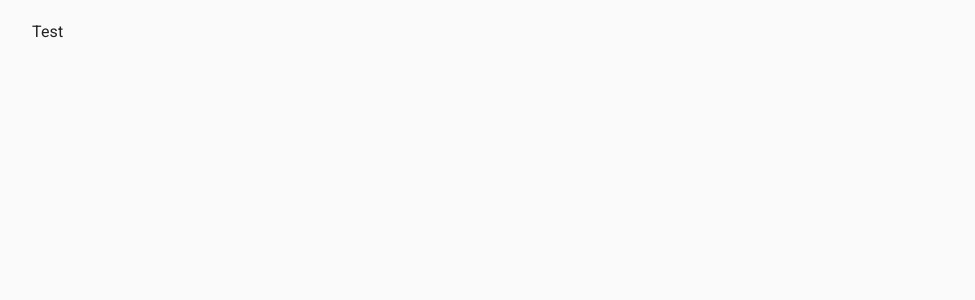
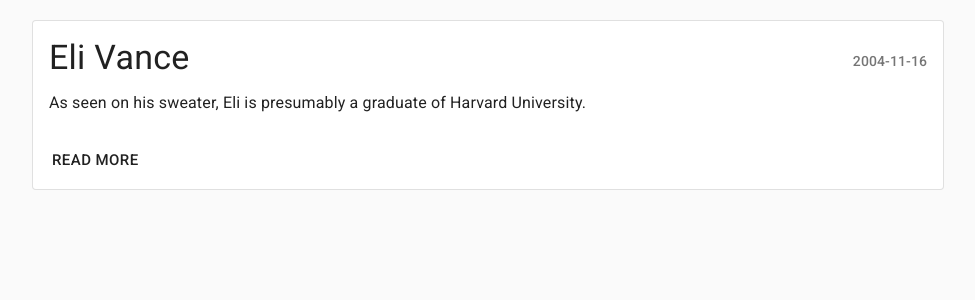
Before and after one commit to emirsavran/exercise-blog-frontend, a React (Create React App) app: page / in a window 1280 px wide. Shown: the top 300 px of the page, without its empty margins (152-1127 px from the left). Built offline with nearby package versions, Linux system fonts and the light colour scheme.

Commit message:
create BlogListItem component

```diff
--- a/src/App.js
+++ b/src/App.js
@@ -1,5 +1,6 @@
 import React from 'react';
-import { CssBaseline, Container, Typography } from '@material-ui/core';
+import { CssBaseline, Container } from '@material-ui/core';
+import BlogListItem from './components/BlogListItem';
 import './App.css';
 
 function App() {
@@ -7,7 +8,12 @@ function App() {
     <>
       <CssBaseline />
       <Container maxWidth="md" className="App">
-        <Typography>Test</Typography>
+        <BlogListItem
+          id="ed42308e-594c-4e18-b77c-f777f2688b32"
+          date="2004-11-16"
+          title="Eli Vance"
+          excerpt="As seen on his sweater, Eli is presumably a graduate of Harvard University."
+        />
       </Container>
     </>
   );
--- /dev/null
+++ b/src/components/BlogListItem.js
@@ -0,0 +1,40 @@
+import React, { memo } from 'react';
+import {
+  Button, Box, Card, CardActions, CardContent, Typography,
+} from '@material-ui/core';
+import PropTypes from 'prop-types';
+
+// use id for router
+function BlogListItem({
+  id, title, date, excerpt,
+}) {
+  return (
+    <Card variant="outlined">
+      <CardContent>
+        <Box display="flex" justifyContent="space-between" alignItems="center">
+          <Typography color="textPrimary" variant="h4" component="h3" gutterBottom>
+            {title}
+          </Typography>
+          <Typography color="textSecondary" variant="subtitle2" component="span" gutterBottom>
+            {date}
+          </Typography>
+        </Box>
+        <Typography variant="body1" component="p">
+          {excerpt}
+        </Typography>
+      </CardContent>
+      <CardActions>
+        <Button size="large">Read More</Button>
+      </CardActions>
+    </Card>
+  );
+}
+
+BlogListItem.propTypes = {
+  id: PropTypes.string.isRequired,
+  title: PropTypes.string.isRequired,
+  date: PropTypes.string.isRequired,
+  excerpt: PropTypes.string.isRequired,
+};
+
+export default memo(BlogListItem);
```
